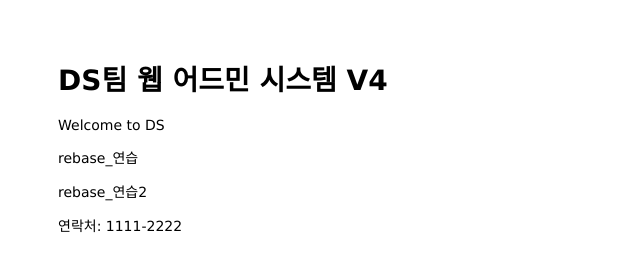
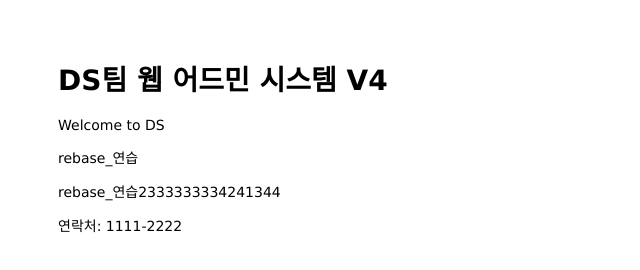
Before and after one commit to next820A/mastering-git-github, a plain HTML site: page public/index.html in a window 1280 px wide. Shown: the whole page, without its empty margins (0-640 px from the left). Drawn offline with Linux system fonts and the light colour scheme.

Commit message:
conflit resolve to v4

```diff
--- a/public/index.html
+++ b/public/index.html
@@ -9,7 +9,7 @@
   <h1>DS팀 웹 어드민 시스템 V4</h1>
   <p>Welcome to DS</p>
   <p>rebase_연습</p>
-  <p>rebase_연습2</p>
+  <p>rebase_연습2333333334241344</p>
 </body>
 
 <footer>
```
